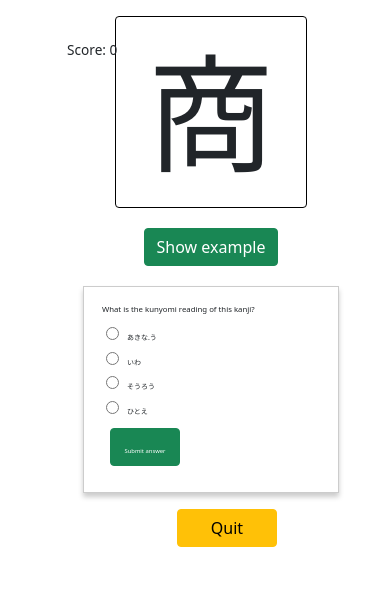
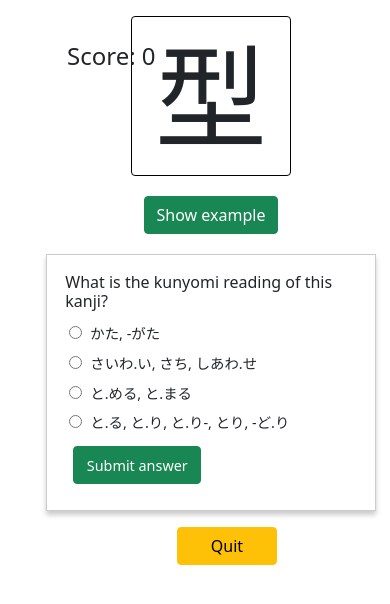
Before and after one commit to JoannaMarieDiaz/N3-Kanji, a React (Create React App) app: page / in a window 390 px wide. Both pictures are taken after a click on the button "Click to start". Shown: the top 604 px of the page. Built offline with nearby package versions, Linux system fonts and the light colour scheme.

Commit message:
Responsive edting

```diff
--- a/src/App.js
+++ b/src/App.js
@@ -5,7 +5,6 @@ import Kanji from './Components/Kanji/Kanji';
 import Form from './Components/Form/Form';
 import myData from './data.json';
 import Modal from './Components/Modal/Modal';
-import { Route, Switch } from 'react-router-dom';
 
 class App extends Component {
   state = {
@@ -59,7 +58,6 @@ class App extends Component {
   }
 
   nextHandler = () => {
-    console.log(this.state);
     // for one kanji that will be display
     const rand = Math.floor(Math.random() * this.state.keys.length);
 
@@ -93,14 +91,12 @@ class App extends Component {
       next: !this.state.next,
       show: false,
     });
-    console.log('nexthandler');
     this.formHandler();
   };
 
   formHandler = async () => {
     const result = await new Promise((resolve) =>
       setTimeout(() => {
-        console.log(this.state.question);
         resolve(
           <Form
             onyomi={this.state.onyomi}
@@ -127,10 +123,7 @@ class App extends Component {
   };
 
   render() {
-    console.log('render');
-    console.log(this.state);
     return (
-      <>
       <div className="container m-3">
         <Modal clicked={this.closeModalHandler} show={this.state.show}>
           <h3>Anki Kanji App</h3>
@@ -143,12 +136,9 @@ class App extends Component {
         <div>
           <Kanji kanjiRand={this.state.kanji} examples={this.state.example} />
         </div>
-          <Route path="/">
+
         <div>{this.state.htmlForm}</div>
-          </Route>
-          {console.log('inside return')}
       </div>
-      </>
     );
   }
 }
--- a/src/App.module.css
+++ b/src/App.module.css
@@ -1,6 +1,5 @@
 .App {
   text-align: center;
-  background-color: rgb(100, 146, 187);
 }
 
 .Card {
@@ -19,3 +18,10 @@
   color: rgb(240, 255, 23);
   cursor: pointer;
 }
+
+@media screen and (max-width: 500px) {
+  .card {
+    height: 150px;
+    width: 150px;
+  }
+}
--- a/src/Components/Form/Form.js
+++ b/src/Components/Form/Form.js
@@ -90,14 +90,14 @@ const Form = (props) => {
           <form>
             <Switch>
               <Route path="/" exact>
-                <h4 style={{ fontSize: '2vw' }}>{props.question}</h4>
+                <h4 style={{ fontSize: '1rem' }}>{props.question}</h4>
                 <InputHandler
                   questionKey={props.questionKey}
                   choices={choices}
                   changed={getInputRadioHandler}
                 />
                 <button
-                  style={{ width: '18vw' }}
+                  style={{ width: '8rem' }}
                   type="submit"
                   className="btn btn-success m-2"
                   onClick={formHandler}
--- a/src/Components/Form/Form.module.css
+++ b/src/Components/Form/Form.module.css
@@ -11,7 +11,7 @@
 .Link {
   text-decoration: none;
   color: white;
-  font-size: 1.5vw;
+  font-size: 0.9rem;
 }
 
 .Link:hover,
@@ -21,6 +21,18 @@
 }
 
 .score {
+  float: left;
   margin-right: 10px;
-  font-size: 3.5vw;
+  font-size: 2.5rem;
 }
+
+@media screen and (max-width: 600px) {
+  .score {
+    margin-right: 25px;
+    font-size: 1.5rem;
+  }
+
+  .Card {
+    width: 90%;
+  }
+}
--- a/src/Components/InputHandler/InputHandler.js
+++ b/src/Components/InputHandler/InputHandler.js
@@ -13,7 +13,7 @@ const inputHandler = (props) => {
         onChange={props.changed}
       />
       <label htmlFor={i}>
-        <p className="m-1" style={{ fontSize: '1.8vw' }}>
+        <p className="m-1" style={{ fontSize: '0.9rem' }}>
           {keys.substr(0, 40)}
         </p>
       </label>
--- a/src/Components/Kanji/Kanji.js
+++ b/src/Components/Kanji/Kanji.js
@@ -26,10 +26,14 @@ const Kanji = (props) => {
         <ReactCardFlip isFlipped={isFlipped} flipDirection="horizontal">
           <div
             style={{
-              width: '12rem',
-              height: '12rem',
+              width: '10rem',
+              height: '10rem',
               border: '1px solid black',
-              fontSize: '8em',
+              fontSize: '7em',
+              maxWidth: '12rem',
+              alignItems: 'center',
+              display: 'flex',
+              justifyContent: 'center',
             }}
             className="card text-center"
           >
@@ -39,10 +43,11 @@ const Kanji = (props) => {
           <div
             className="card"
             style={{
-              width: '12rem',
-              height: '12rem',
+              width: '10rem',
+              height: '10rem',
               border: '1px solid black',
-              fontSize: '8rem',
+              fontSize: '5rem',
+              overflow: 'hidden',
             }}
           >
             <ul>{liHandler}</ul>
--- a/src/data.json
+++ b/src/data.json
@@ -1163,5 +1163,126 @@
       "所帯 しょたい household, home, family, housekeeping (n)",
       "地帯 ちたい area, zone (n)"
     ]
+  },
+  "帳": {
+    "onyomi": "チョウ",
+    "kunyomi": "とばり",
+    "english": "notebook, account book, album",
+    "example": ["通帳 つうちょう passbook, bankbook (n)"]
+  },
+  "平": {
+    "onyomi": "ヘイ, ビョウ, ヒョウ",
+    "kunyomi": "たい.ら, -だいら, ひら, ひら-",
+    "english": "even, flat, peace",
+    "example": [
+      "公平 こうへい fairness, impartial, justice (adj-na, n)",
+      "水平 すいへい level, horizontality (adj-na, adj-no)",
+      "水平線 すいへいせん horizon (related to sea or lakes) (n)",
+      "地平線 ちへいせん horizon (related to land) (n)",
+      "不公平 ふこうへい unfairness, injustice, partiality (adj-na, n)"
+    ]
+  },
+  "幸": {
+    "onyomi": "コウ",
+    "kunyomi": "さいわ.い, さち, しあわ.せ",
+    "english": "happiness, blessing, fortune",
+    "example": [
+      "幸い さいわい happiness, blessedness (adj-na, adv, n)",
+      "幸福 こうふく happiness, blessedness (adj-na, n)",
+      "不幸 ふこう unhappiness, sorrow, misfortune, disaster, accident, death (adj-na, n)"
+    ]
+  },
+  "底": {
+    "onyomi": "テイ",
+    "kunyomi": "そこ",
+    "english": "bottom, sole, depth, bottom price, base, kind, sort",
+    "example": [
+      "海底 かいてい bottom of the ocean (n)",
+      "底 そこ bottom, sole (n)",
+      "徹底 てってい thoroughness, completeness (n, vs)",
+      "到底 とうてい (cannot) possibly (adv)"
+    ]
+  },
+  "府": {
+    "onyomi": "フ",
+    "kunyomi": "なし",
+    "english": "borough, urban prefecture, govt office, representative body, storehouse",
+    "example": [
+      "政府 せいふ government, administration (n)",
+      "府庁 ふちょう prefectural office (n)",
+      "府立 ふりつ managed by an urban prefecture (adj-no, n)"
+    ]
+  },
+  "庫": {
+    "onyomi": "コ, ク",
+    "kunyomi": "くら",
+    "english": "warehouse, storehouse",
+    "example": [
+      "金庫 かねぐら safe, vault, treasury, provider of funds (n)",
+      "車庫 しゃこ garage, car shed, carport (n)",
+      "倉庫 そうこ storehouse, warehouse, godown (n)",
+      "文庫 ぶんこ library, book collection, paperback book (n)",
+      "冷蔵庫 れいぞうこ refrigerator (n)"
+    ]
+  },
+  "庭": {
+    "onyomi": "テイ",
+    "kunyomi": "にわ",
+    "english": "courtyard, garden, yard",
+    "example": [
+      "家庭 かてい home, family, household (n)",
+      "校庭 こうてい schoolyard, campus (n)",
+      "市庭 いちば (town) market, (the) marketplace (n)",
+      "中庭 なかにわ courtyard, quadrangle, middle court (n)",
+      "庭 にわ garden (n)"
+    ]
+  },
+  "康": {
+    "onyomi": "コウ",
+    "kunyomi": "なし",
+    "english": "ease, peace",
+    "example": ["健康 けんこう health, sound, wholesome (adj-na, n)"]
+  },
+  "式": {
+    "onyomi": "シキ",
+    "kunyomi": "なし",
+    "english": "style, ceremony, rite, function, method, system, form, expression",
+    "example": [
+      "株式 かぶしき stock (company) (n)",
+      "儀式 ぎしき ceremony, rite, ritual, service (n)",
+      "旧式 きゅうしき old type, old style (adj-na, adj-no)",
+      "形式 けいしき form, formality, format, appearance, mode, math expression (n)",
+      "形式的 けいしきてき formal (adj-na)"
+    ]
+  },
+  "弓": {
+    "onyomi": "キュウ",
+    "kunyomi": "ゆみ",
+    "english": "bow, bow (archery, violin)",
+    "example": ["弓 ゆみ bow (and arrow) (n)"]
+  },
+  "当": {
+    "onyomi": "トウ",
+    "kunyomi": "あ.たる, あ.たり, あ.てる, あ.て, まさ.に, まさ.にべし",
+    "english": "hit, right, appropriate, himself",
+    "example": [
+      "該当 がいとう corresponding, answering to, coming under, applying to (n, vs)",
+      "割当てる わりあてる to assign, to allot, to allocate, to divide among, to distribute, to prorate (Ichidan verb, vt)",
+      "見当 けんとう aim, mark, estimate, guess, approximation, direction (n)",
+      "心当たり こころあたり having some knowledge of, happening to know (n)",
+      "正当 せいとう just, justifiable, right, due, proper, equitable, reasonable, legitimate, legal, lawful (adj-na, n)"
+    ]
+  },
+  "形": {
+    "onyomi": "ケイ, ギョウ",
+    "kunyomi": "かた, -がた, かたち, なり",
+    "english": "shape, form, style",
+    "example": [
+      "形見 かたみ memento, souvenir (n)",
+      "形式 けいしき form, formality, format, appearance, mode, math expression (n)",
+      "形式的 けいしきてき formal (adj-na)",
+      "形成 けいせい formation, molding, taking form (n, vs)",
+      "形容詞 けいようし (true) adjective, i-adjective (n)"
+    ]
   }
 }
```
Lines whose indentation alone changed are shown as unchanged.
